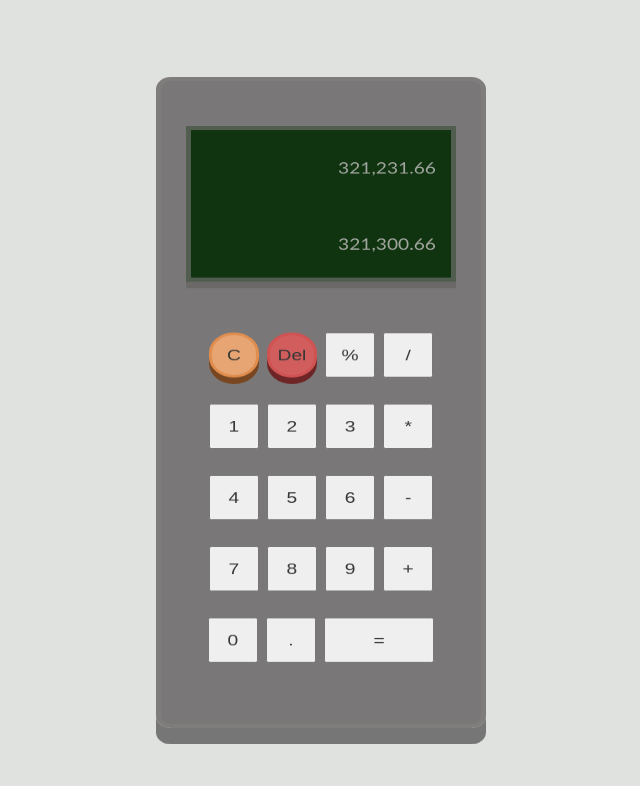
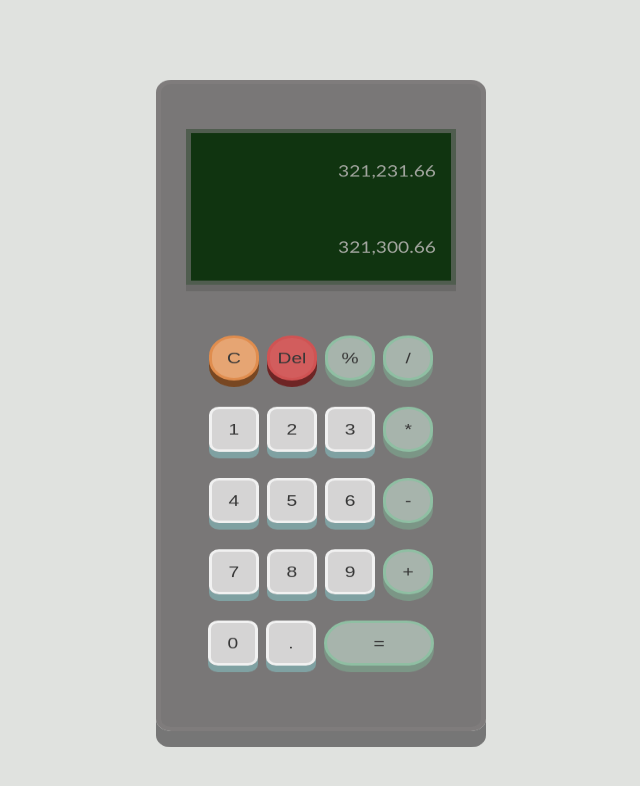
Before and after one commit to Fun-with-work/Project_Calculator, a plain HTML site: page index.html in a window 1280 px wide. Shown: the whole page, without its empty margins (319-959 px from the left). Drawn offline with Linux system fonts and the light colour scheme.

Commit message:
remove margins from body

```diff
--- a/style.css
+++ b/style.css
@@ -2,8 +2,6 @@ body {
     display: flex;
     justify-content: center;
     background-color:rgb(224, 226, 223) ;
-    margin-top: 5px;
-    margin-bottom: 5px;
 
 }
 
@@ -42,6 +40,7 @@ body {
     font-size: 1.2rem;
     border: 5px solid rgba(16, 52, 16);
 }
+
 
 #entry-buttons {
     margin-bottom: 20px;
@@ -87,7 +86,7 @@ button {
 }
 
 
-.num {
+.Number {
     background-color: rgba(255, 255, 255, 0.685);
     border: 3px solid rgb(255, 255, 255, 0.685);
     box-shadow: 0 8px 0 0 rgb(127, 161, 162);
@@ -96,7 +95,7 @@ button {
 
 }
 
-.num:hover {
+.Number:hover {
     color: rgba(255, 255, 255, 0.884);
     background-color: rgb(144, 193, 195);
 }
@@ -107,7 +106,7 @@ button {
 
 }
 
-.operation {
+.operator {
     background-color: rgb(167, 180, 172);
     border: 3px solid rgb(143, 191, 163);
     box-shadow: 0 8px 0 0 rgb(123, 150, 134);
@@ -115,7 +114,7 @@ button {
 
 }
 
-.operation:hover {
+.operator:hover {
     background-color: rgb(164, 195, 177);
     color: rgba(255, 255, 255, 0.884);
 
```
